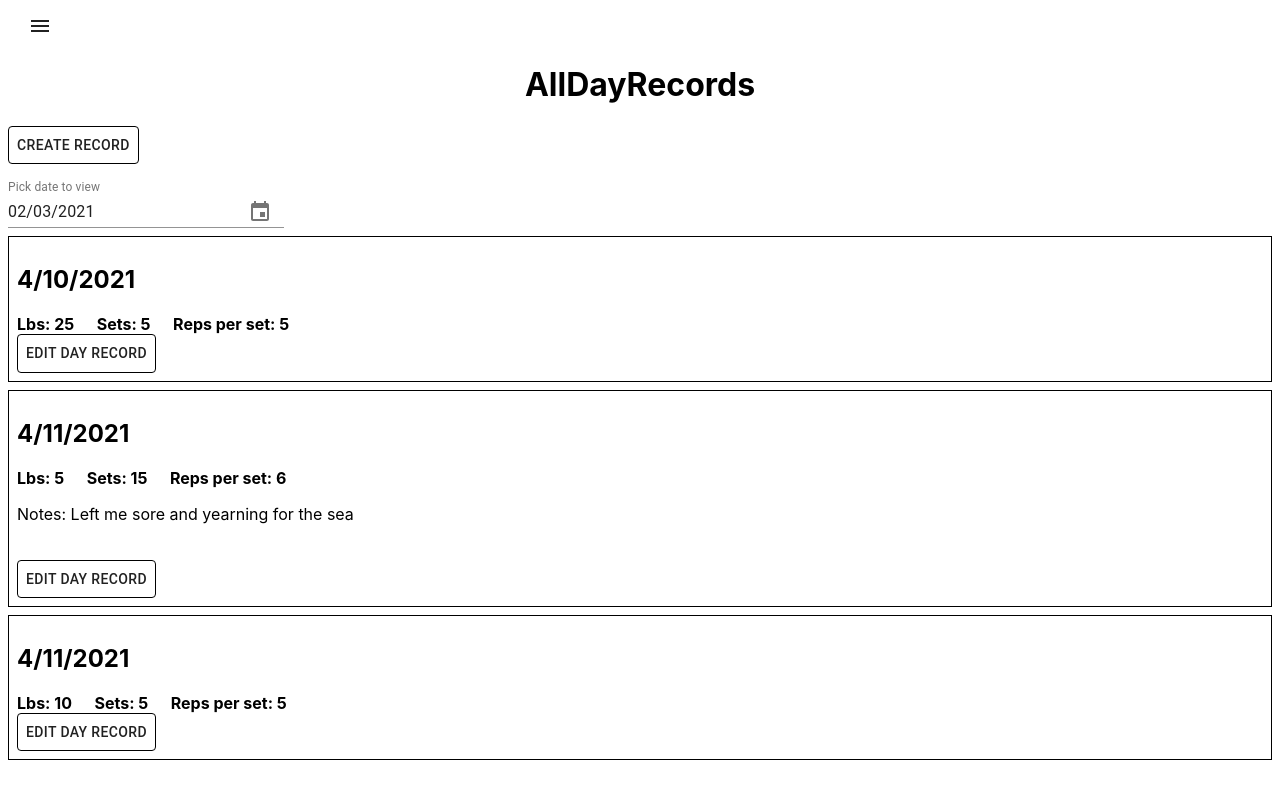
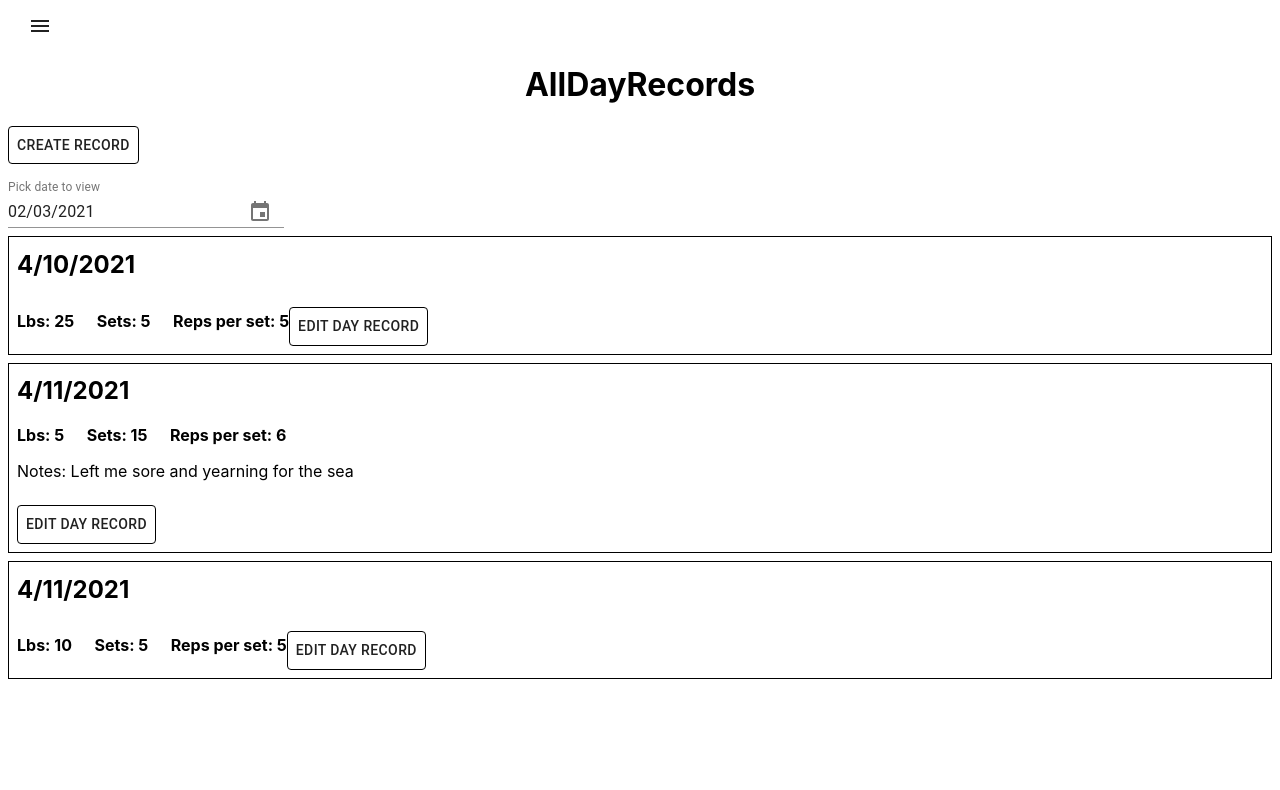
Before and after one commit to michael-small/strength-star, a React (Create React App) app: page /alldayrecords in a window 1280 px wide. Shown: the top 790 px of the page. Built offline with nearby package versions, Linux system fonts and the light colour scheme.

Commit message:
Style `DayRecord CC` with styled

```diff
--- a/src/components/Records/DayRecord/DayRecord.js
+++ b/src/components/Records/DayRecord/DayRecord.js
@@ -19,6 +19,11 @@ export default class DayRecord extends Component {
 			}
 		`;
 
+		const StyledButton = styled(Button)`
+			border: 1px solid black;
+			margin-top: 0.5rem;
+		`;
+
 		const areNotes = this.props.notes.length > 0;
 
 		return (
@@ -31,13 +36,11 @@ export default class DayRecord extends Component {
 				{this.props.notes.length > 0 && (
 					<p>Notes: {this.props.notes}</p>
 				)}
-				{/* Bad styling practices go <br> (TODO: don't do this) <3 Paul */}
-				<br />
-				<Button style={{ border: '1px solid black' }}>
+				<StyledButton>
 					<StyledLink to={'/editdayrecord'}>
 						Edit Day Record
 					</StyledLink>
-				</Button>
+				</StyledButton>
 			</div>
 		);
 	}
--- a/src/components/Records/DayRecord/DayRecord.module.scss
+++ b/src/components/Records/DayRecord/DayRecord.module.scss
@@ -7,3 +7,7 @@
 .EditButton {
 	border: 1px solid black;
 }
+
+h2 {
+	margin-top: 0.3rem;
+}
```
